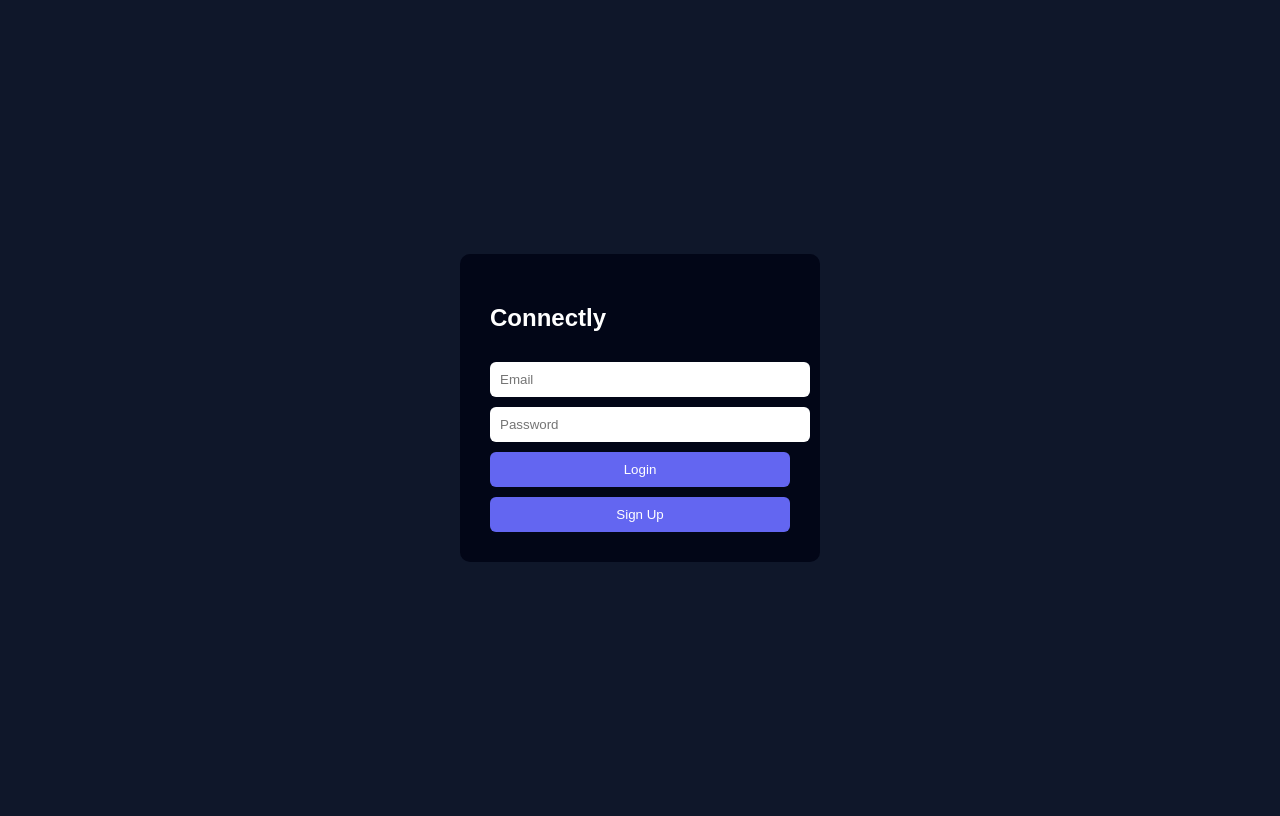
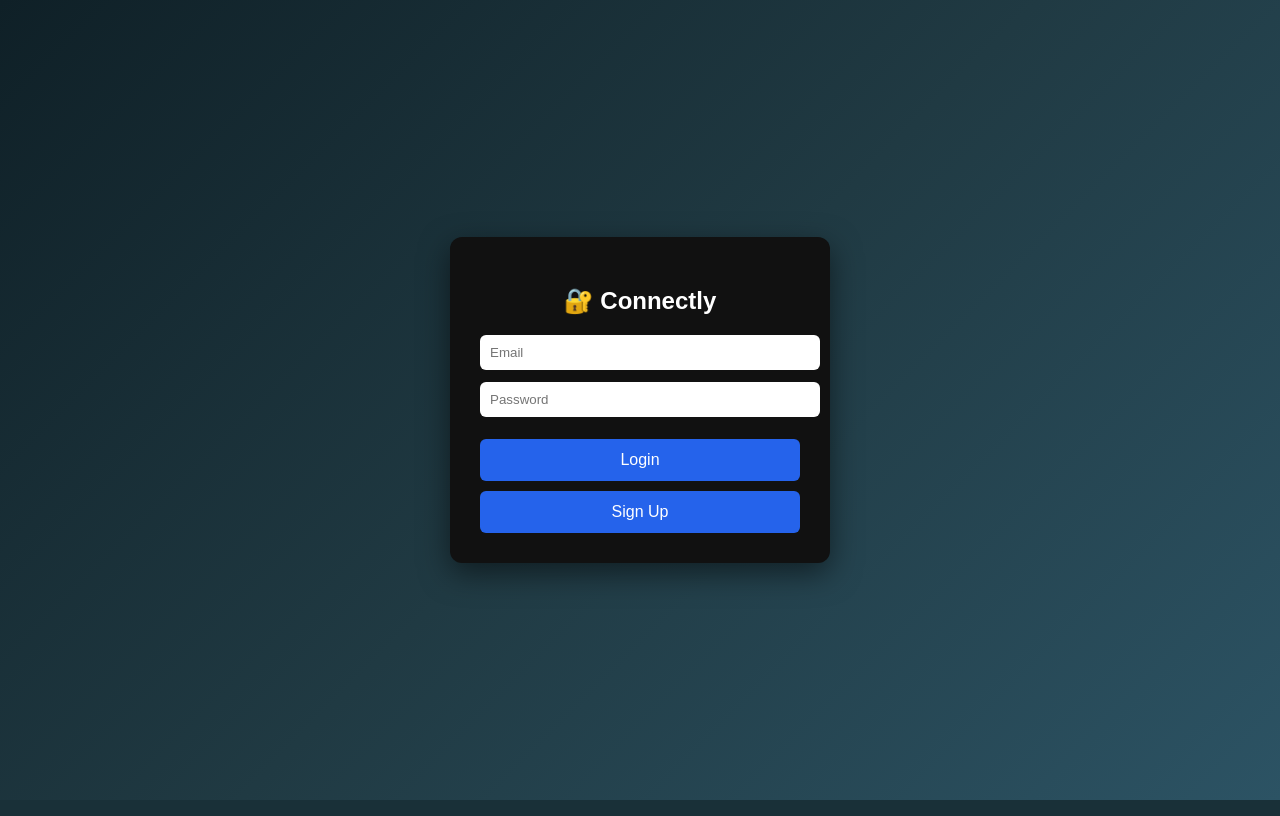
Before and after one commit to uconnectly/connectly, a Flask app: page / in a window 1280 px wide. Run offline with Flask 3, Linux system fonts and the light colour scheme; some libraries are stand-ins or nearby versions.

Commit message:
Update index.html

```diff
--- a/templates/index.html
+++ b/templates/index.html
@@ -2,64 +2,89 @@
 <html lang="en">
 <head>
   <meta charset="UTF-8" />
-  <title>Connectly</title>
-
-  <!-- Supabase CDN -->
-  <script src="https://cdn.jsdelivr.net/npm/@supabase/supabase-js@2"></script>
+  <title>Connectly – Login</title>
+  <meta name="viewport" content="width=device-width, initial-scale=1.0" />
 
   <style>
     body {
+      margin: 0;
+      height: 100vh;
+      display: flex;
+      align-items: center;
+      justify-content: center;
+      background: linear-gradient(135deg, #0f2027, #203a43, #2c5364);
       font-family: Arial, sans-serif;
-      background: #0f172a;
       color: white;
-      display: flex;
-      justify-content: center;
-      align-items: center;
-      height: 100vh;
     }
-    .box {
-      background: #020617;
+
+    .card {
+      background: #111;
       padding: 30px;
-      border-radius: 10px;
-      width: 300px;
+      border-radius: 12px;
+      width: 320px;
+      box-shadow: 0 10px 30px rgba(0,0,0,0.5);
+      text-align: center;
     }
-    input, button {
+
+    h2 {
+      margin-bottom: 20px;
+    }
+
+    input {
       width: 100%;
-      margin-top: 10px;
       padding: 10px;
+      margin-bottom: 12px;
       border-radius: 6px;
       border: none;
+      outline: none;
     }
+
     button {
-      background: #6366f1;
+      width: 100%;
+      padding: 12px;
+      margin-top: 10px;
+      border: none;
+      border-radius: 6px;
+      background: #2563eb;
       color: white;
+      font-size: 16px;
       cursor: pointer;
+    }
+
+    button:hover {
+      background: #1e40af;
     }
   </style>
 </head>
 
 <body>
-  <div class="box">
-    <h2>Connectly</h2>
 
-    <input id="email" type="email" placeholder="Email" />
-    <input id="password" type="password" placeholder="Password" />
+  <div class="card">
+    <h2>🔐 Connectly</h2>
+
+    <input type="email" id="email" placeholder="Email" />
+    <input type="password" id="password" placeholder="Password" />
 
     <button onclick="login()">Login</button>
     <button onclick="signUp()">Sign Up</button>
   </div>
 
+  <!-- ✅ SUPABASE CDN (MUST BE BEFORE SCRIPT) -->
+  <script src="https://cdn.jsdelivr.net/npm/@supabase/supabase-js@2"></script>
+
   <script>
-    // ✅ USE DIFFERENT VARIABLE NAME
+    // 🔑 SUPABASE CONFIG
     const SUPABASE_URL = "https://uxcedmyivvtmcroqmtzi.supabase.co";
     const SUPABASE_KEY =
       "eyJhbGciOiJIUzI1NiIsInR5cCI6IkpXVCJ9.eyJpc3MiOiJzdXBhYmFzZSIsInJlZiI6InV4Y2VkbXlpdnZ0bWNyb3FtdHppIiwicm9sZSI6ImFub24iLCJpYXQiOjE3Njg5ODUyMjAsImV4cCI6MjA4NDU2MTIyMH0.U-fDqvGybMxJsbjjjn35O5yNqdUVTPHW_ldoYwKLKMo";
 
-    const supabaseClient = supabaseJs.createClient(
+    // ✅ CORRECT CLIENT (NO supabaseJs)
+    const supabaseClient = supabase.createClient(
       SUPABASE_URL,
       SUPABASE_KEY
     );
 
+    // ✅ LOGIN FUNCTION
     async function login() {
       const email = document.getElementById("email").value;
       const password = document.getElementById("password").value;
@@ -77,6 +102,7 @@
       }
     }
 
+    // ✅ SIGNUP FUNCTION
     async function signUp() {
       const email = document.getElementById("email").value;
       const password = document.getElementById("password").value;
@@ -89,9 +115,10 @@
       if (error) {
         alert(error.message);
       } else {
-        alert("Signup successful 🎉 Now login");
+        alert("Signup successful 🎉 Check email if confirmation is on.");
       }
     }
   </script>
+
 </body>
 </html>
```
